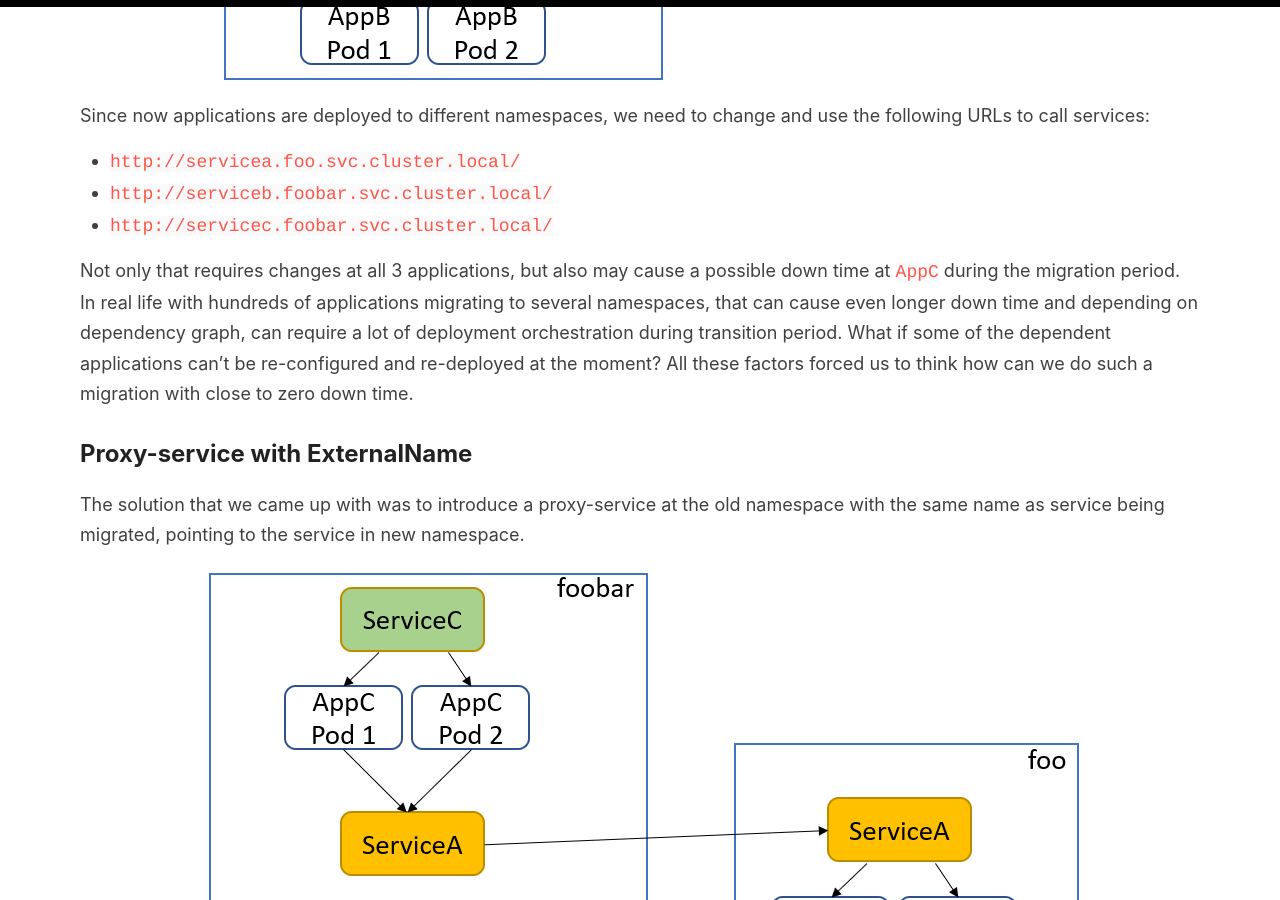
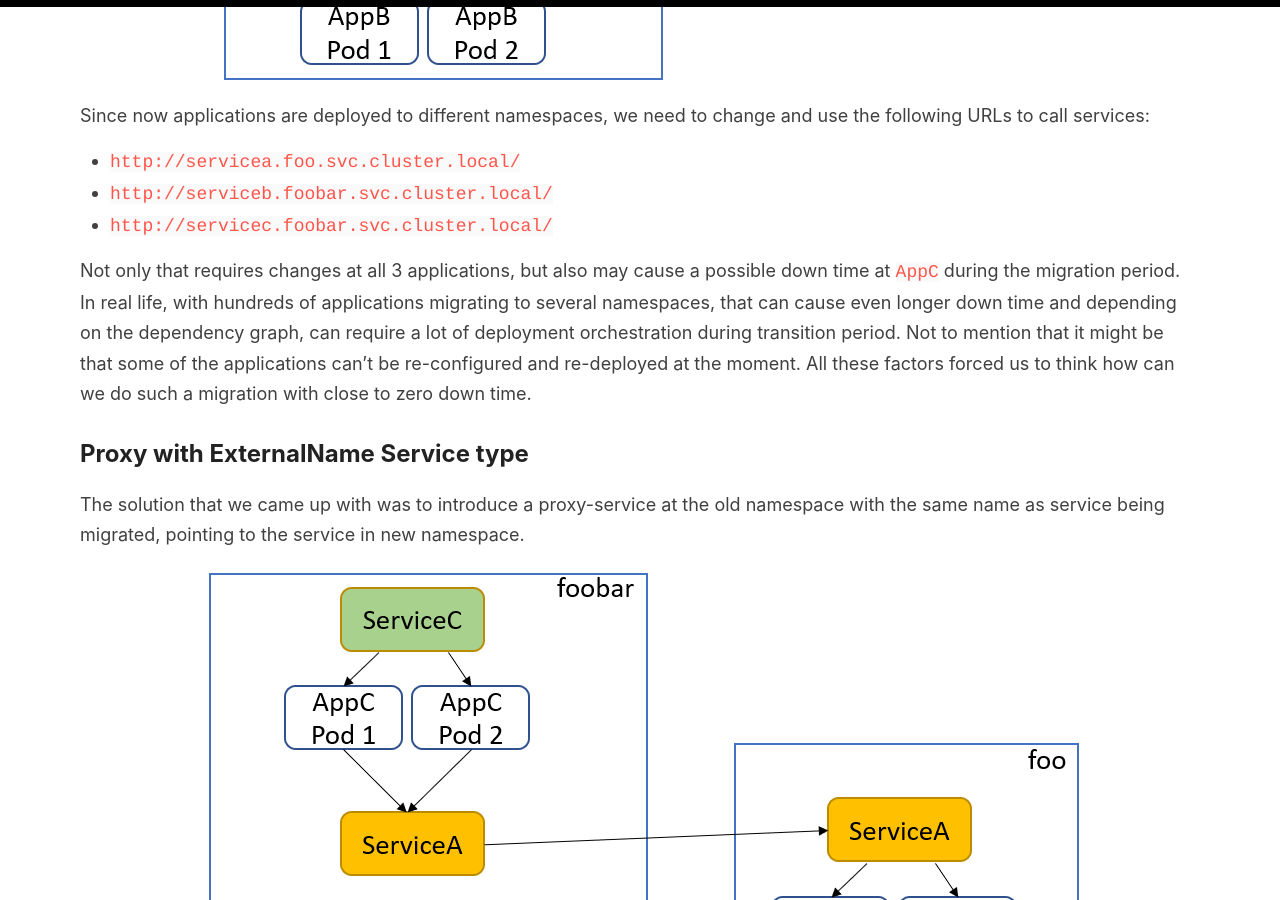
Before and after one commit to evgenyb/evgenyb.github.io, a Jekyll site: the page built from _posts/2021-01-28-kubernetes-service-proxy.md, in a window 1280 px wide and 900 px high, scrolled down 1921 px. Built offline with Jekyll 4.4.1, drawn with Linux system fonts in a browser that asks for light colours; nearby versions of some CDN libraries.

Commit message:
Working with content

```diff
--- a/_posts/2021-01-28-kubernetes-service-proxy.md
+++ b/_posts/2021-01-28-kubernetes-service-proxy.md
@@ -32,9 +32,10 @@
 * `http://serviceb.foobar.svc.cluster.local/`
 * `http://servicec.foobar.svc.cluster.local/`
 
-Not only that requires changes at all 3 applications, but also may cause a possible down time at `AppC` during the migration period. In real life with hundreds of applications migrating to several namespaces, that can cause even longer down time and depending on dependency graph, can require a lot of deployment orchestration during transition period. What if some of the dependent applications can't be re-configured and re-deployed at the moment? All these factors forced us to think how can we do such a migration with close to zero down time.
+Not only that requires changes at all 3 applications, but also may cause a possible down time at `AppC` during the migration period. In real life, with hundreds of applications migrating to several namespaces, that can cause even longer down time and depending on the dependency graph, can require a lot of deployment orchestration during transition period. Not to mention that it might be that some of the applications can't be re-configured and re-deployed at the moment.
+All these factors forced us to think how can we do such a migration with close to zero down time.
 
-## Proxy-service with ExternalName
+## Proxy with ExternalName Service type
 
 The solution that we came up with was to introduce a proxy-service at the old namespace with the same name as service being migrated, pointing to the service in new namespace.
 
```
